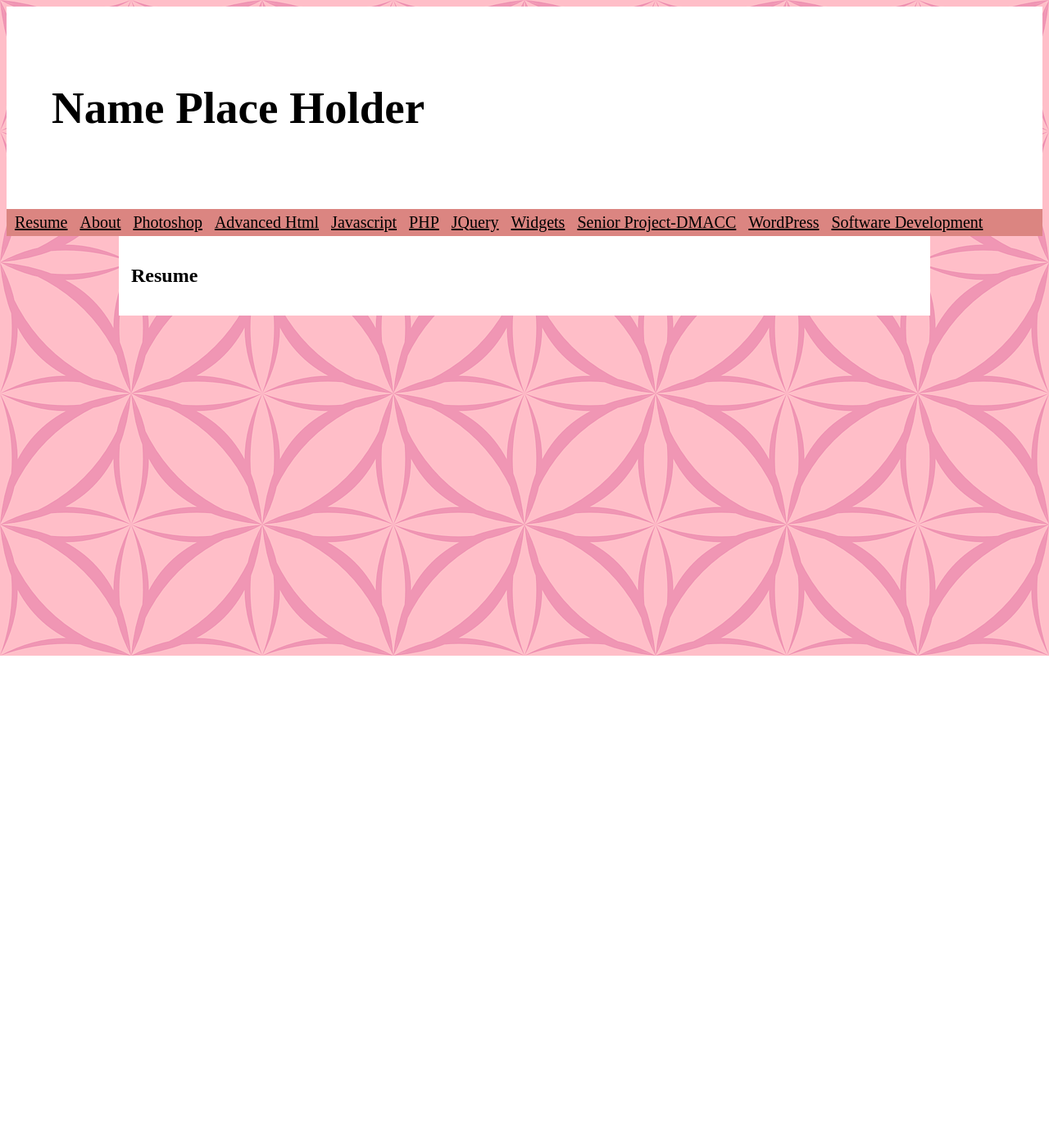
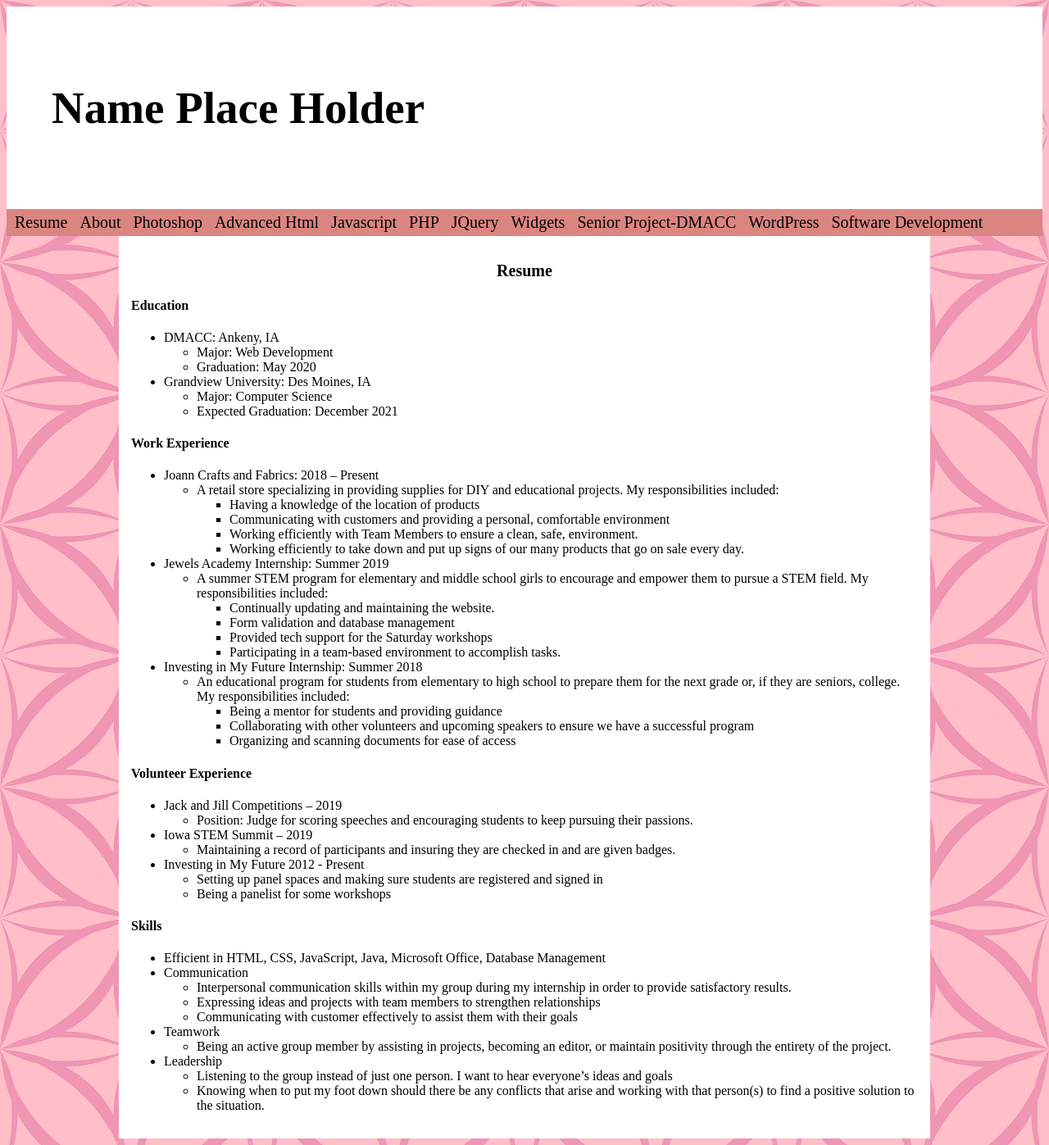
Before and after one commit to mkedmonds/gvSeniorProject, a PHP site: page /resume.html in a window 1280 px wide. Shown: the whole page at 82% size. Before the commit the page ends 800 px from the top, so only its background shows below. Run offline with PHP 8.4, Linux system fonts and the light colour scheme.

Commit message:
2021 Oct 21

```diff
--- a/css/websiteMain.css
+++ b/css/websiteMain.css
@@ -27,7 +27,7 @@ h1{
     padding: 35px;
 }
 
-h3 {
+h2,h3 {
     font-size: 20px;
     text-align: center;
 }
@@ -39,10 +39,31 @@ nav {
     font-size: 20px;
 
 }
+a {
+    text-decoration: none;
+}
+a:link {
+    color:black;
+  }
+
+  /* visited link */
+  a:visited {
+    color:black;
+  }
+
+  /* mouse over link */
+  a:hover {
+    color:black;
+  }
+
+  /* selected link */
+  a:active {
+    color:black;
+  }
 nav a {
     padding: 5px;
     /* font-size: 23px; */
-    color: black;
+    /* color:black; */
 }
 
 main p {
@@ -51,6 +72,12 @@ main p {
 
 .credit{
     margin: auto auto;
+    font-style: italic;
+}
+
+footer {
+    font-size: 5px;
+    font-style: italic;
 }
 
 @media only screen and (max-width: 800px) {
--- a/resume.html
+++ b/resume.html
@@ -10,11 +10,12 @@
     <link rel="stylesheet" href="css/websiteMain.css">
 </head>
 <body>
-    <header>
-        <h1>Name Place Holder</h1>
-    </header>
 
-
+    <a href="index.html">
+        <header>
+            <h1>Name Place Holder</h1>
+        </header>
+    </a>
 
     <nav class="naviMenu">
 
@@ -33,7 +34,96 @@
     </nav>
 
     <div id="container">
+        <img class="hamburMenu" src="img/hambur2.png" alt="Menu bar for navigation">
         <h2>Resume</h2>
+
+        <h4>Education</h4>
+
+        <ul>
+            <li>DMACC: Ankeny, IA</li>
+            <ul>
+                <li>Major: Web Development</li>
+                <li>Graduation: May 2020</li>
+            </ul>
+            <li>Grandview University: Des Moines, IA</li>
+            <ul>
+                <li>Major: Computer Science</li>
+                <li>Expected Graduation: December 2021</li>
+            </ul>
+        </ul>
+
+        <h4>Work Experience </h4>
+        <ul>
+            <li>Joann Crafts and Fabrics: 2018 – Present</li>
+                <ul>
+                    <li>A retail store specializing in providing supplies for DIY and educational projects. My responsibilities included:</li>
+                    <ul>
+                        <li>Having a knowledge of the location of products</li>
+                        <li>Communicating with customers and providing a personal, comfortable environment</li>
+                        <li>Working efficiently with Team Members to ensure a clean, safe, environment.</li>
+                        <li>Working efficiently to take down and put up signs of our many products that go on sale every day.</li>
+                    </ul>
+                </ul>
+            <li>Jewels Academy Internship: Summer 2019</li>
+                <ul>
+                    <li>A summer STEM program for elementary and middle school girls to encourage and empower them to pursue a STEM field. My responsibilities included:</li>
+                    <ul>
+                        <li>Continually updating and maintaining the website.</li>
+                        <li>Form validation and database management</li>
+                        <li>Provided tech support for the Saturday workshops</li>
+                        <li>Participating in a team-based environment to accomplish tasks.</li>
+                    </ul>
+                </ul>
+            <li>Investing in My Future Internship: Summer 2018</li>
+                <ul>
+                    <li>An educational program for students from elementary to high school to prepare them for the next grade or, if they are seniors, college. My responsibilities included:</li>
+                    <ul>
+                        <li>Being a mentor for students and providing guidance</li>
+                        <li>Collaborating with other volunteers and upcoming speakers to ensure we have a successful program</li>
+                        <li>Organizing and scanning documents for ease of access</li>
+                    </ul>
+                </ul>
+        </ul>
+
+        <h4>Volunteer Experience</h4>
+        <ul>
+            <li>Jack and Jill Competitions – 2019</li>
+                <ul>
+                    <li>Position: Judge for scoring speeches and encouraging students to keep pursuing their passions.</li>
+                </ul>
+            <li>Iowa STEM Summit – 2019</li>
+                <ul>
+                    <li>Maintaining a record of participants and insuring they are checked in and are given badges.</li>
+                </ul>
+            <li>Investing in My Future 2012 - Present</li>
+                <ul>
+                    <li>Setting up panel spaces and making sure students are registered and signed in</li>
+                    <li>Being a panelist for some workshops</li>
+                </ul>
+        </ul>
+
+        <h4>Skills</h4>
+        <ul>
+            <li>Efficient in HTML, CSS, JavaScript, Java, Microsoft Office, Database Management </li>
+            <li>Communication</li>
+                <ul>
+                    <li>Interpersonal communication skills within my group during my internship in order to provide satisfactory results.</li>
+                    <li>Expressing ideas and projects with team members to strengthen relationships</li>
+                    <li>Communicating with customer effectively to assist them with their goals </li>
+                </ul>
+            <li>Teamwork </li>
+                <ul>
+                    <li>Being an active group member by assisting in projects, becoming an editor, or maintain positivity through the entirety of the project. </li>
+                </ul>
+            <li>Leadership</li>
+                <ul>
+                    <li>Listening to the group instead of just one person. I want to hear everyone’s ideas and goals</li>
+                    <li>Knowing when to put my foot down should there be any conflicts that arise and working with that person(s) to find a positive solution to the situation. </li>
+                </ul>
+        </ul>
+
+
+
     </div>
 
 </body>
```
Also changed, not shown: about.html (+7 -4 lines), advancedHtml.html (+6 -5 lines), index.html (+5 -5 lines), javascriptIntro.html (+6 -5 lines), jquery.html (+6 -5 lines), photoshop.html (+6 -5 lines), php.html (+6 -5 lines), seniorProjDmacc.html (+6 -5 lines), softwareDevelop.html (+6 -5 lines), widgets.html (+6 -5 lines), wordPress.html (+6 -5 lines).
